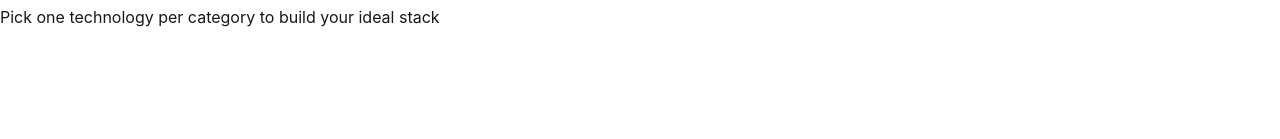
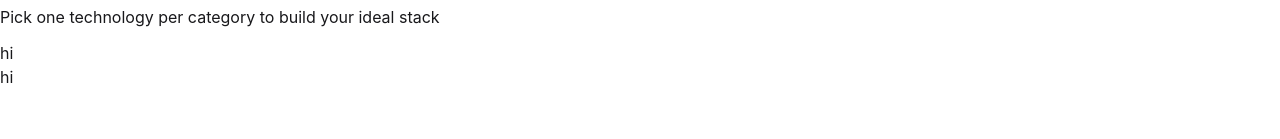
Before and after one commit to emon-mehedi/B14-A05-DevStack, a React (Vite) app: page / in a window 1280 px wide. Shown: the part 759-898 px from the top of the page. Built offline with nearby package versions, Linux system fonts and the light colour scheme.

Commit message:
Api fetched and consoled successsfully

```diff
--- a/src/App.tsx
+++ b/src/App.tsx
@@ -1,15 +1,26 @@
-
+import {Suspense, useState } from "react";
 import { Footer } from "./components/Footer";
 import { Hero } from "./components/Hero";
 import { Nav } from "./components/Nav";
 import { Technologies } from "./components/Technologies";
+import type { ITechType } from "./components/AllTypes";
 
+const technologyList=async():Promise<ITechType[]>=>{
+  const res= await fetch('/db.json');
+  const data= await res.json();
+  return data
+}
 function App() {
+
+  const [techListPromise]=useState(technologyList());
+
   return (
     <div className="mb-100">
       <Nav/>
       <Hero/>
-      <Technologies/>
+      <Suspense fallback={<p>Loading...</p>}>
+        <Technologies promise={techListPromise}/>
+      </Suspense>
       <Footer/>
     </div>
   );
--- a/src/components/Technologies.tsx
+++ b/src/components/Technologies.tsx
@@ -1,21 +1,21 @@
-const technologyList=async()=>{
-  const res= await fetch('/public/db.json');
-  const data= await res.json();
-  return data
-}
+import { use} from "react";
+import type { ITechnologiesProps } from "./AllTypes";
 
 
-export function Technologies(){
+export function Technologies({promise}:ITechnologiesProps){
+
+  const techList=use(promise);
+  console.log(techList);
   return(
     <div className="container mx-auto mb-50">
       <h1 className="text-6xl mb-3">Explore the <span className=" text-[#cc4fb8]">Technolgies</span></h1>
       <p className="mb-3">Pick one technology per category to build your ideal stack</p>
       <div>
         <div>
-
+          hi
         </div>
         <div>
-
+          hi
         </div>
       </div>
     </div>
```
Also changed, not shown: src/components/AllTypes.ts (+6 -1 lines).
